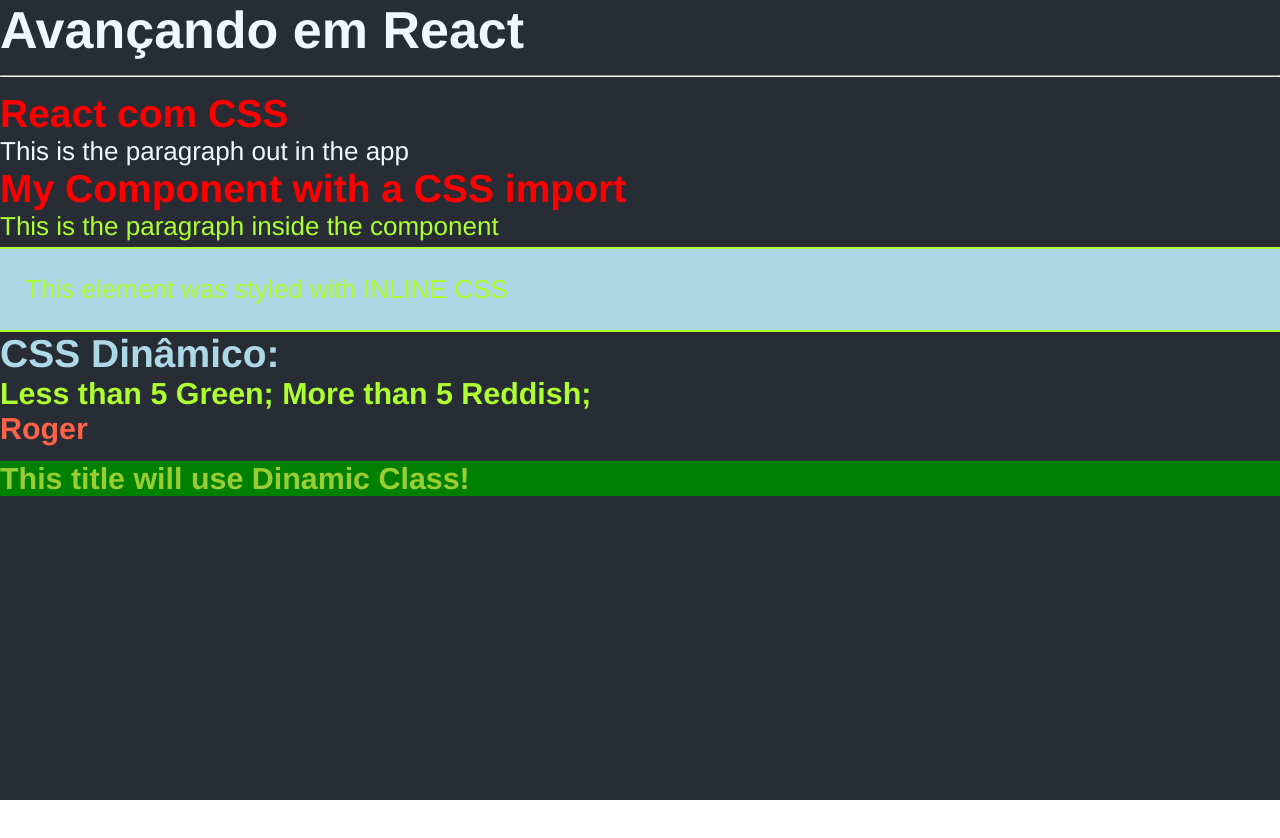
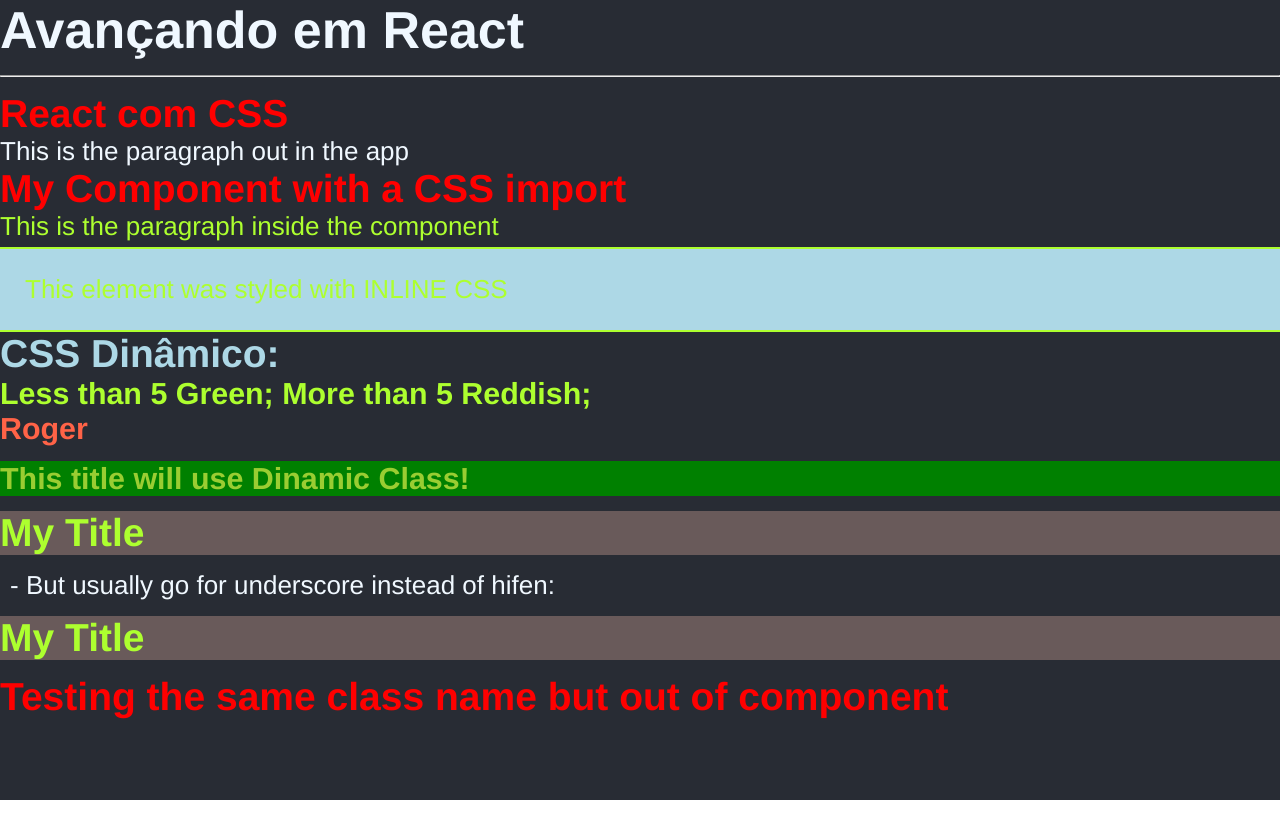
Before and after one commit to Rafaeldasilvaperes/REACTJS-PrimeiroProjeto, a React (Create React App) app: page / in a window 1280 px wide. Shown: the top 838 px of the page. Built offline with nearby package versions, Linux system fonts and the light colour scheme.

Commit message:
Utilizando melhor metodologia com CSS modules

```diff
--- a/src/App.js
+++ b/src/App.js
@@ -13,11 +13,13 @@
 // Styles - CSS (global)
 import './App.css';
 import { MyComponentCSSLesson } from './components/MyComponentCSSLesson';
+
 // import { ExecuteFunction } from './components/ExecuteFunction';
 // import { Message } from './components/Message';
 
 
 import { useState } from "react";
+import { CSSModules } from './components/CSSModules';
 // import { ChangeMessageState } from './components/ChangeMessageState';
 // import { UserDetails } from './components/UserDetails';
 
@@ -134,8 +136,9 @@
       {/* CLASSES DINÂMICAS NO CSS */}
       <h3 className={redTitle ? "red-title" : "green-title"}>This title will use Dinamic Class!</h3>
 
-      {/* CSS MODULES ☺ */}
-
+      {/* CSS MODULES ☺ THE ONE TO BE USED /o/*/}
+      <CSSModules />
+      <h2 className='my_title'>Testing the same class name but out of component</h2>
 
     </div>
   );
--- /dev/null
+++ b/src/components/CSSModules.js
@@ -0,0 +1,12 @@
+import styles from './CSSModules.module.css';
+
+export const CSSModules = () => {
+  return (
+    <>
+      <h2 className={styles['my-title']}>My Title</h2>
+      <p className={styles.p_for_paragraph}> - But usually go for underscore instead of hifen:</p>
+      <h2 className={styles.my_title}>My Title</h2>
+
+    </>
+  )
+}
--- /dev/null
+++ b/src/components/CSSModules.module.css
@@ -0,0 +1,15 @@
+.my-title{
+  color: greenyellow;
+  background-color: rgb(105, 90, 90);
+  margin-block: 15px;
+}
+
+.my_title{
+  color: greenyellow;
+  background-color: rgb(105, 90, 90);
+  margin-block: 15px;
+}
+
+.p_for_paragraph{
+  padding-left: 10px;
+}
```
